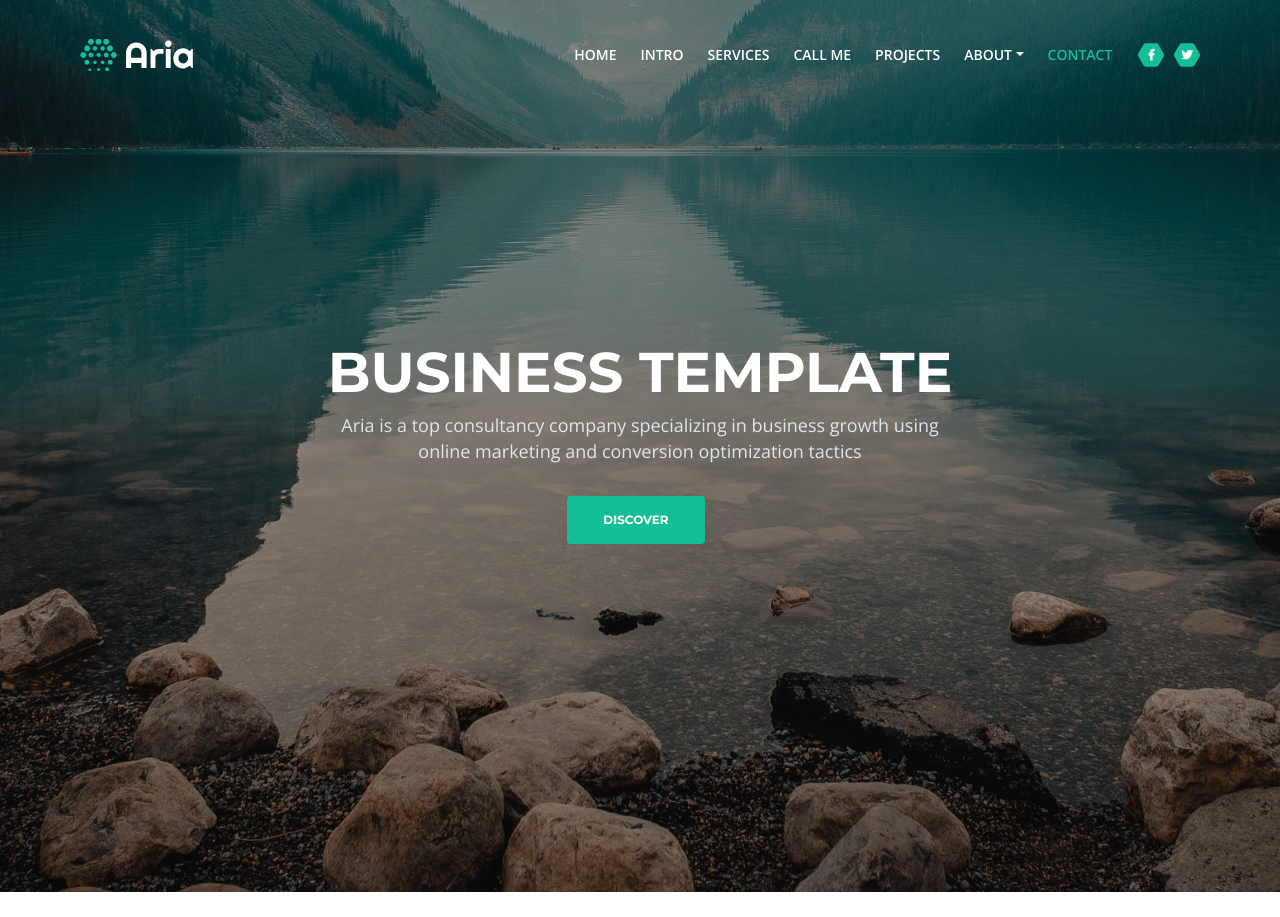
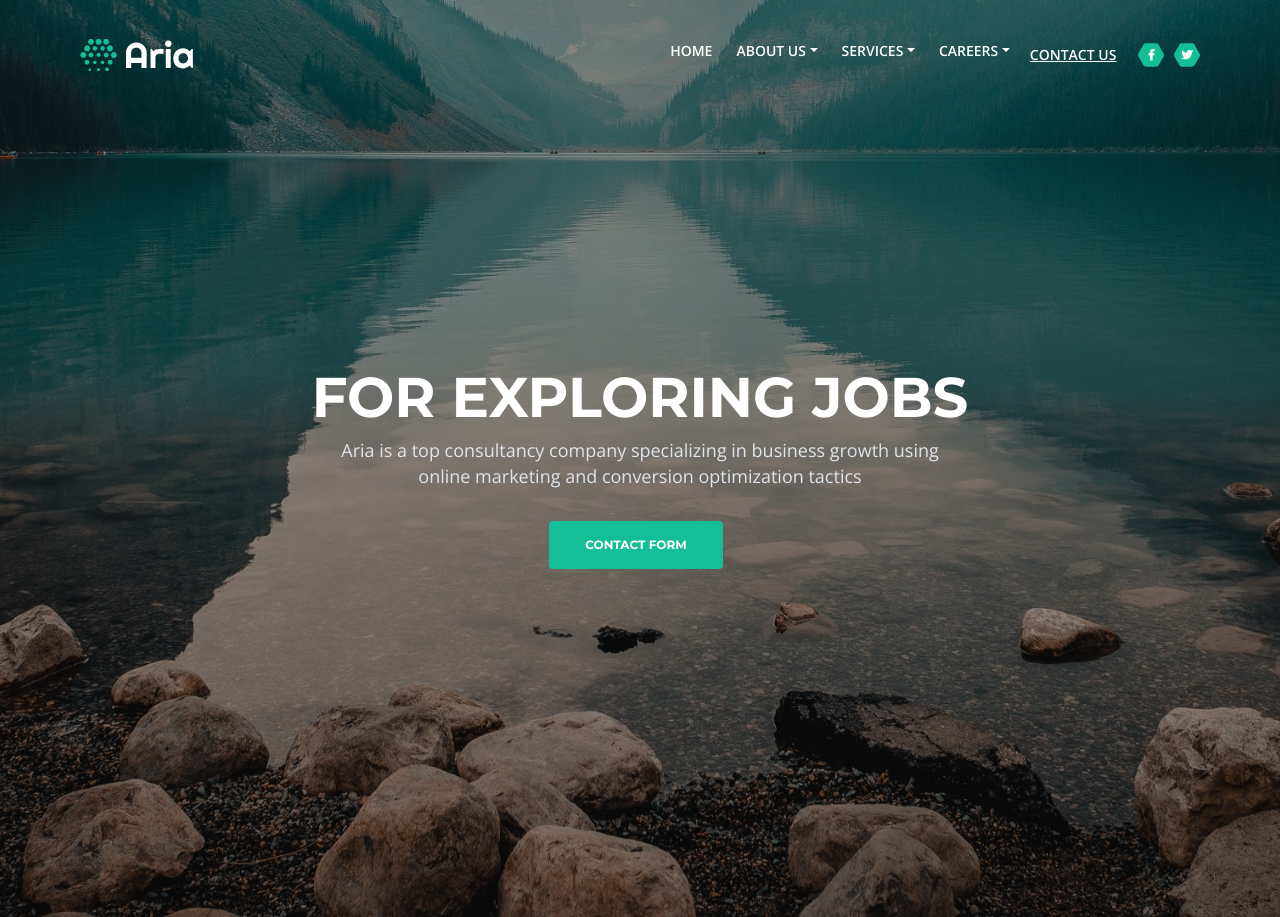
Before and after one commit to kritagyasuryavanshi/NEW-PROJECT, a plain HTML site: page index.html in a window 1280 px wide. Shown: the top 917 px of the page. Drawn offline with nearby package versions, Linux system fonts and the light colour scheme.

Commit message:
making changes

```diff
--- a/index.html
+++ b/index.html
@@ -53,32 +53,34 @@
                 <li class="nav-item">
                     <a class="nav-link page-scroll" href="#header">HOME <span class="sr-only">(current)</span></a>
                 </li>
-                <li class="nav-item">
-                    <a class="nav-link page-scroll" href="#intro">INTRO</a>
+                <li class="nav-item dropdown">
+                    <a class="nav-link dropdown-toggle page-scroll" href="#about" id="navbarDropdown" role="button" aria-haspopup="true" aria-expanded="false">ABOUT US</a>
+                    <div class="dropdown-menu" aria-labelledby="navbarDropdown">
+                        <a class=" dropdown-item" href="terms-conditions.html"><span class="item-text">WHO WE ARE</span></a>
+                        <div class="dropdown-items-divide-hr"></div>
+                        <a class="dropdown-item" href="privacy-policy.html"><span class="item-text">HOW WE'RE ORGANIZED</span></a>
+                        <div class="dropdown-items-divide-hr"></div>
+                        <a class="dropdown-item" href="privacy-policy.html"><span class="item-text">IN INDIA</span></a>
+                    </div>
                 </li>
-                <li class="nav-item">
-                    <a class="nav-link page-scroll" href="#services">SERVICES</a>
+                <li class="nav-item dropdown">
+                    <a class="nav-link dropdown-toggle page-scroll" href="#about" id="navbarDropdown" role="button" aria-haspopup="true" aria-expanded="false">SERVICES</a>
+                	<div class="dropdown-menu" aria-labelledby="navbarDropdown">
+                        <a class=" dropdown-item" href="terms-conditions.html"><span class="item-text">INTEGRATED IT</span></a>
+                        <div class="dropdown-items-divide-hr"></div>
+                        <a class="dropdown-item" href="privacy-policy.html"><span class="item-text">BPO</span></a>
+                    </div>
                 </li>
-                <li class="nav-item">
-                    <a class="nav-link page-scroll" href="#callMe">CALL ME</a>
-                </li>
-                <li class="nav-item">
-                    <a class="nav-link page-scroll" href="#projects">PROJECTS</a>
+                <li class="nav-item dropdown">
+                    <a class="nav-link dropdown-toggle page-scroll" href="#about" id="navbarDropdown" role="button" aria-haspopup="true" aria-expanded="false">CAREERS</a>
+                	<div class="dropdown-menu" aria-labelledby="navbarDropdown">
+                        <a class=" dropdown-item" href="terms-conditions.html"><span class="item-text">EXPLORE JOBS</span></a>
+                        <div class="dropdown-items-divide-hr"></div>
+                        <a class="dropdown-item" href="privacy-policy.html"><span class="item-text">JOIN US</span></a>
+                    </div>
                 </li>
 
-                <!-- Dropdown Menu -->
-                <li class="nav-item dropdown">
-                    <a class="nav-link dropdown-toggle page-scroll" href="#about" id="navbarDropdown" role="button" aria-haspopup="true" aria-expanded="false">ABOUT</a>
-                    <div class="dropdown-menu" aria-labelledby="navbarDropdown">
-                        <a class="dropdown-item" href="terms-conditions.html"><span class="item-text">TERMS CONDITIONS</span></a>
-                        <div class="dropdown-items-divide-hr"></div>
-                        <a class="dropdown-item" href="privacy-policy.html"><span class="item-text">PRIVACY POLICY</span></a>
-                    </div>
-                </li>
-                <!-- end of dropdown menu -->
-
-                <li class="nav-item">
-                    <a class="nav-link page-scroll" href="#contact">CONTACT</a>
+                    <a class="nav-link page-scroll" href="#contact">CONTACT US</a>
                 </li>
             </ul>
             <span class="nav-item social-icons">
@@ -105,11 +107,11 @@
         <div class="header-content">
             <div class="container">
                 <div class="row">
-                    <div class="col-lg-12">
+                    <div class="col-lg-12">S
                         <div class="text-container">
-                            <h1>BUSINESS <span id="js-rotating">TEMPLATE, SERVICES, SOLUTIONS</span></h1>
+                            <h1>FOR <span id="js-rotating">EXPLORING JOBS,IT SERVICES, SOLUTIONS</span></h1>
                             <p class="p-heading p-large">Aria is a top consultancy company specializing in business growth using online marketing and conversion optimization tactics</p>
-                            <a class="btn-solid-lg page-scroll" href="#intro">DISCOVER</a>
+                            <a class="btn-solid-lg page-scroll" href="#contact">CONTACT FORM</a>
                         </div>
                     </div> <!-- end of col -->
                 </div> <!-- end of row -->
```
